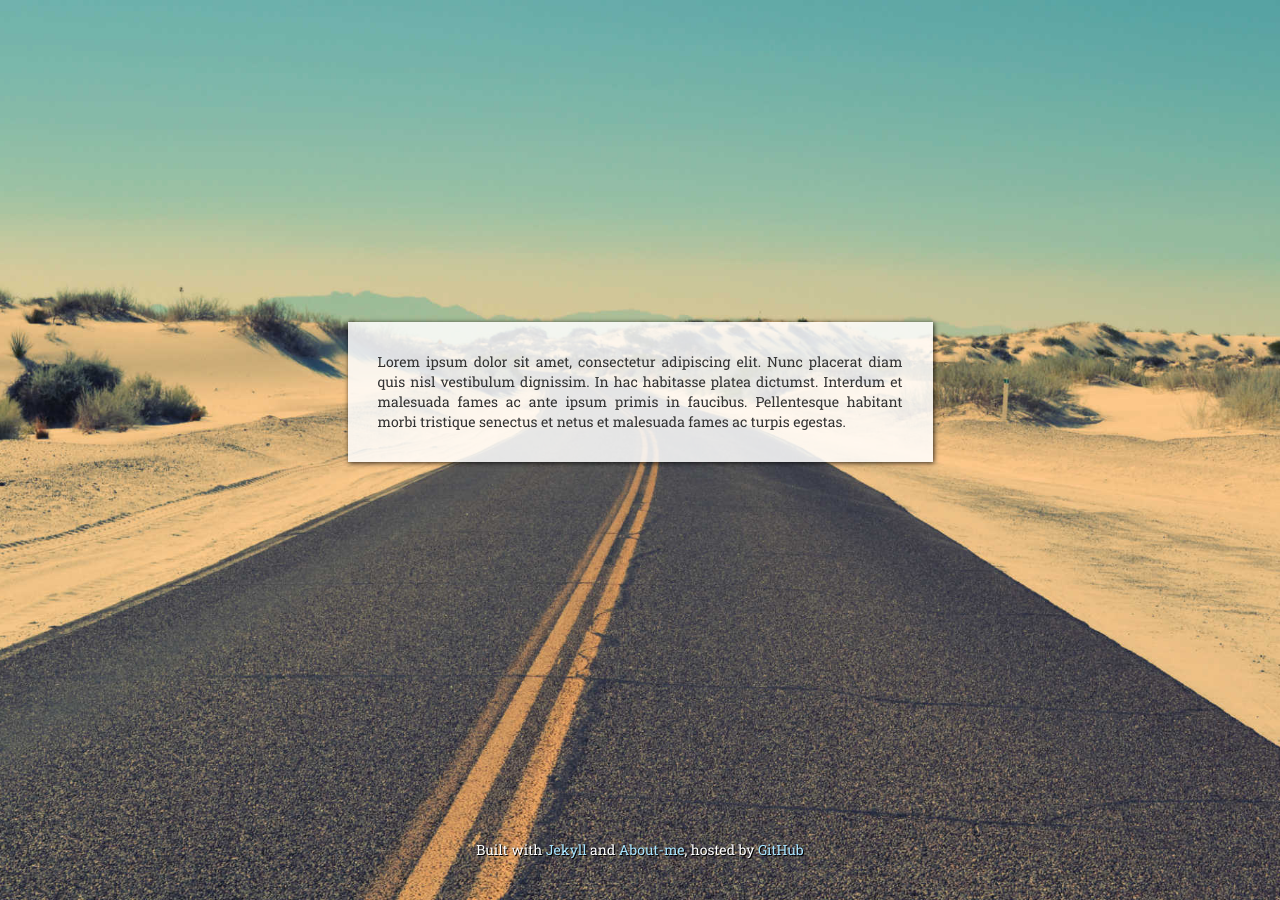
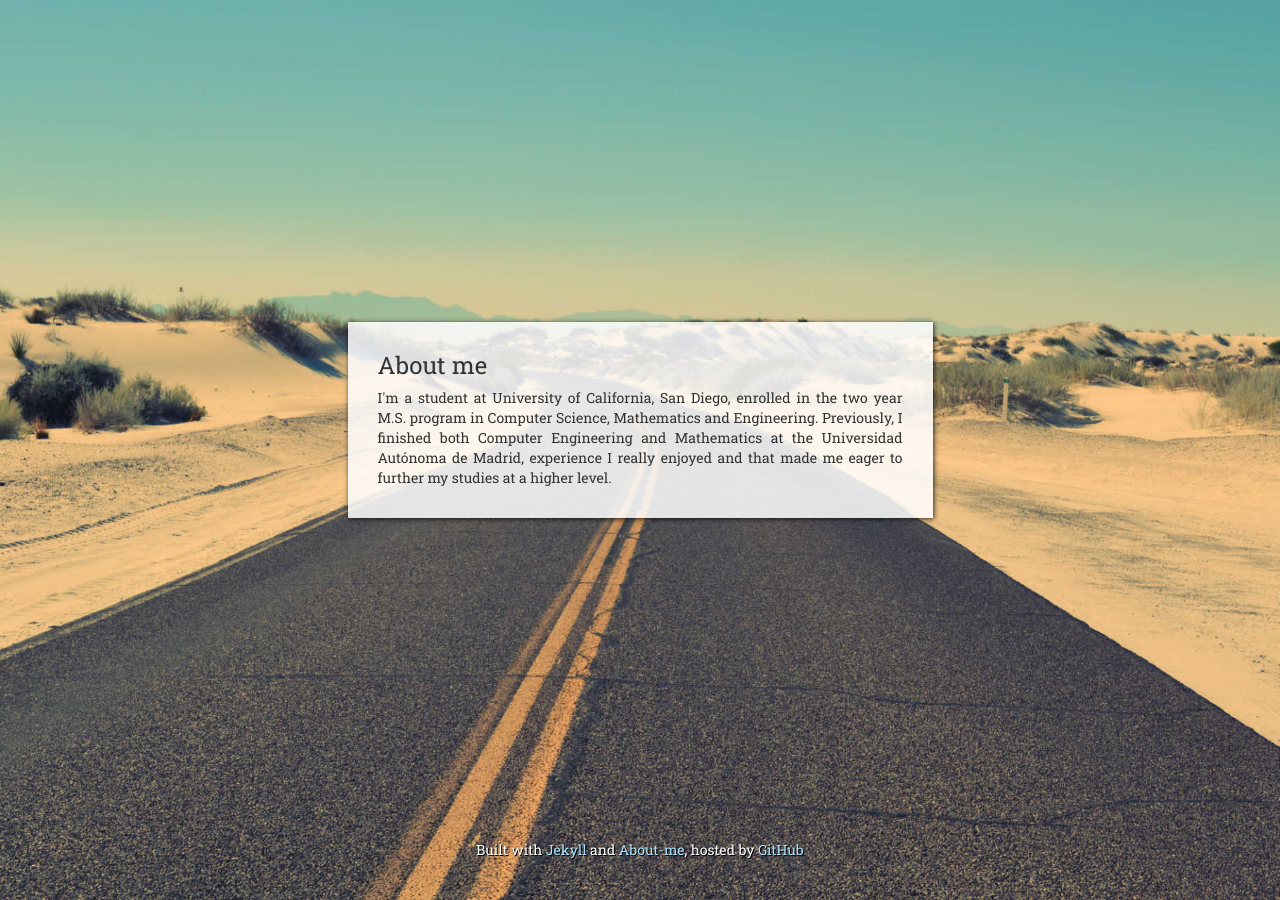
Before and after one commit to SpringDaleSchool/SpringDaleSchool.github.io, a Jekyll site: the page built from index.html, in a window 1280 px wide. Built offline with Jekyll 4.4.1, drawn with Linux system fonts in a browser that asks for light colours.

Commit message:
About me, projects intro, fix theme margin

```diff
--- a/_includes/projects-intro.html
+++ b/_includes/projects-intro.html
@@ -1,5 +1,5 @@
 <div class="row">
   <div class="col-lg-6 col-lg-offset-3 col-md-6 col-md-offset-3 col-sm-8 col-sm-offset-2 col-xs-12 box">
-  Hi
+  As I truly believe in Open Source Software, I try to share the projects I make whenever possible. These are the most recent ones I have developed.
   </div>
 </div>
--- a/index.html
+++ b/index.html
@@ -2,4 +2,7 @@
 layout: about
 ---
 
-Lorem ipsum dolor sit amet, consectetur adipiscing elit. Nunc placerat diam quis nisl vestibulum dignissim. In hac habitasse platea dictumst. Interdum et malesuada fames ac ante ipsum primis in faucibus. Pellentesque habitant morbi tristique senectus et netus et malesuada fames ac turpis egestas.
+<h3>About me</h3>
+
+I'm a student at University of California, San Diego, enrolled in the two year M.S. program in Computer Science, Mathematics and Engineering.
+Previously, I finished both Computer Engineering and Mathematics at the Universidad Autónoma de Madrid, experience I really enjoyed and that made me eager to further my studies at a higher level.
--- a/public/stylesheets/theme.scss
+++ b/public/stylesheets/theme.scss
@@ -145,11 +145,11 @@ body {
   box-shadow: 1px 1px 5px rgba(0, 0, 0, 0.8);
 
   h3 {
-    margin-top: 10px;
+    margin-top: 0px;
   }
 
   a {
-      color: #2DB2AC;
+   color: #2DB2AC;
   }
 
   .project-info {
```
